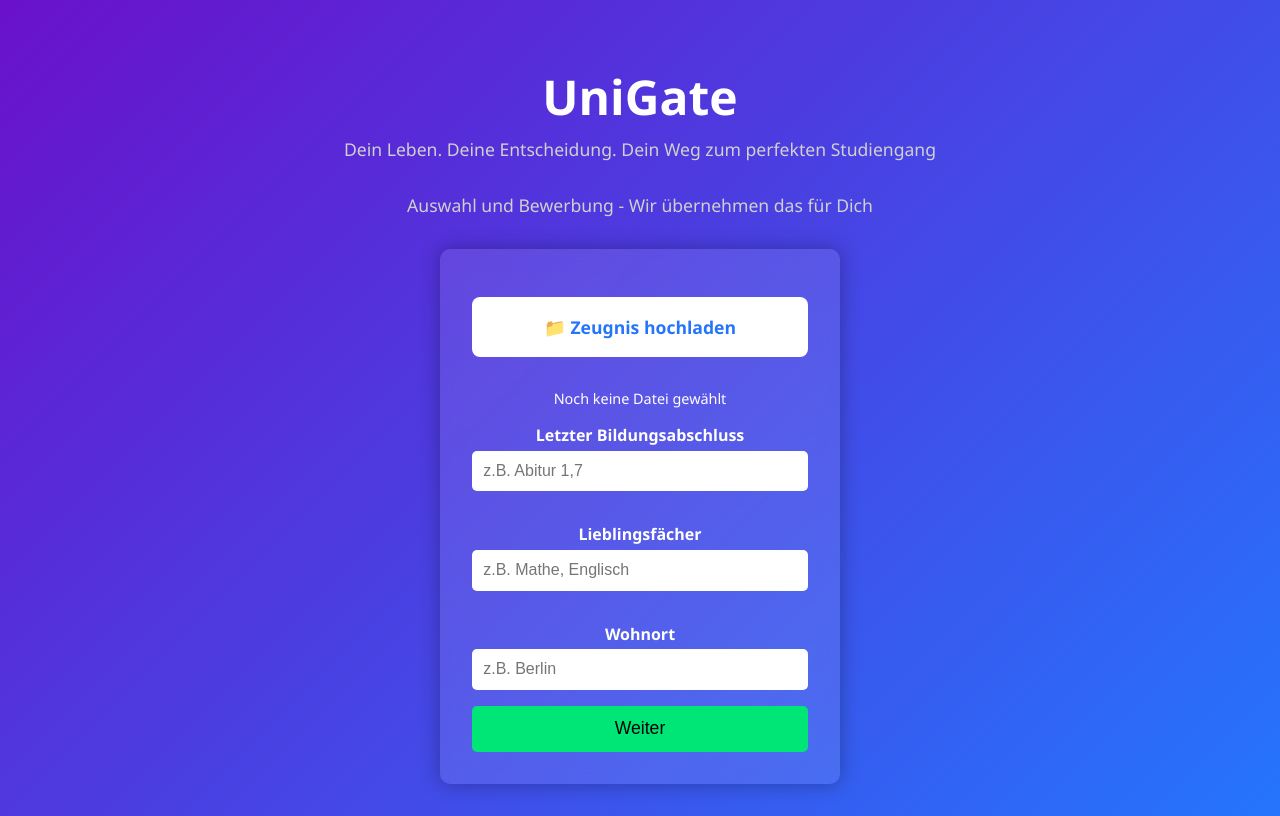
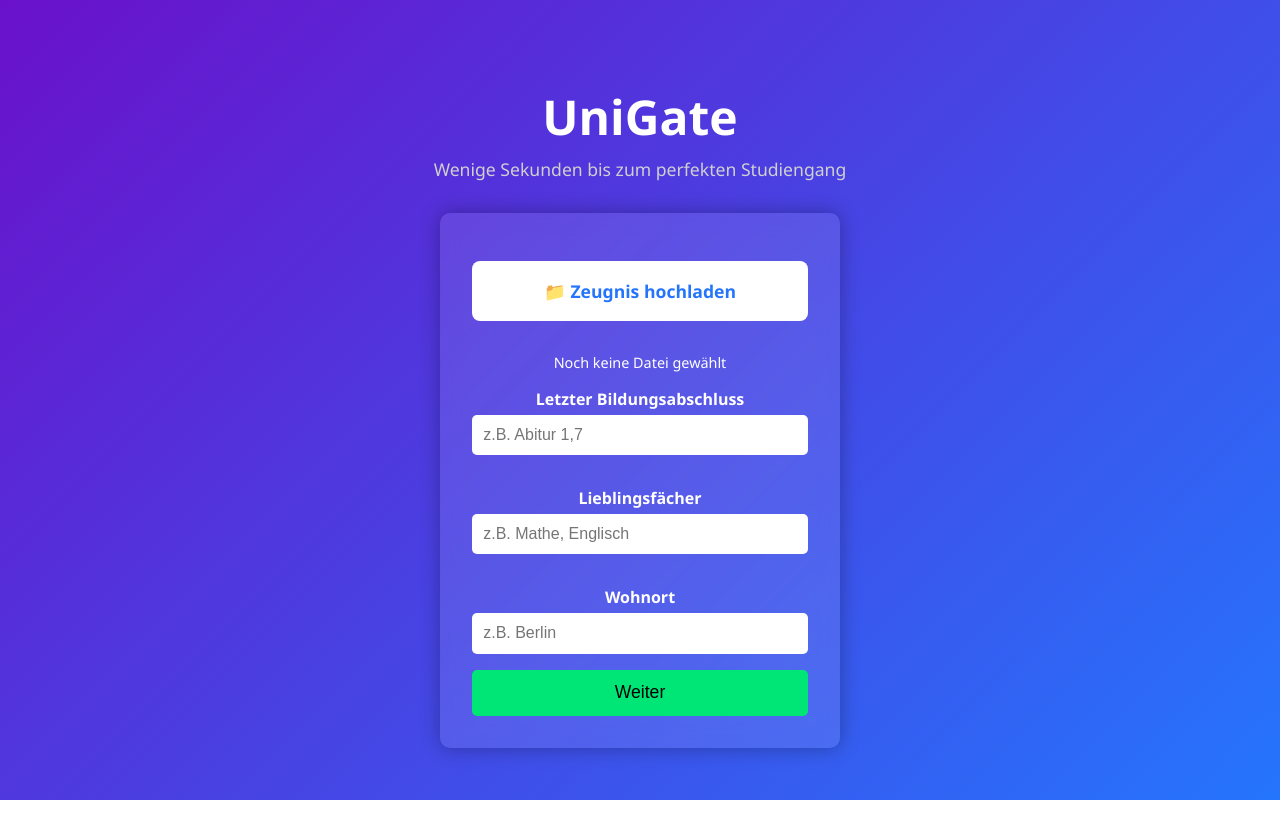
Before and after one commit to NROENNAU/UniGate, a plain HTML site: page index.html in a window 1280 px wide. Drawn offline with Linux system fonts and the light colour scheme.

Commit message:
Update index.html

```diff
--- a/index.html
+++ b/index.html
@@ -110,8 +110,7 @@
 <body>
 
     <h1>UniGate</h1>
-    <div class="slogan">Dein Leben. Deine Entscheidung. Dein Weg zum perfekten Studiengang</div>
-    <div class="slogan">Auswahl und Bewerbung - Wir übernehmen das für Dich</div>
+    <div class="slogan">Wenige Sekunden bis zum perfekten Studiengang</div>
 
     <form id="datenForm" action="step2.html" method="GET" enctype="multipart/form-data">
 
```
